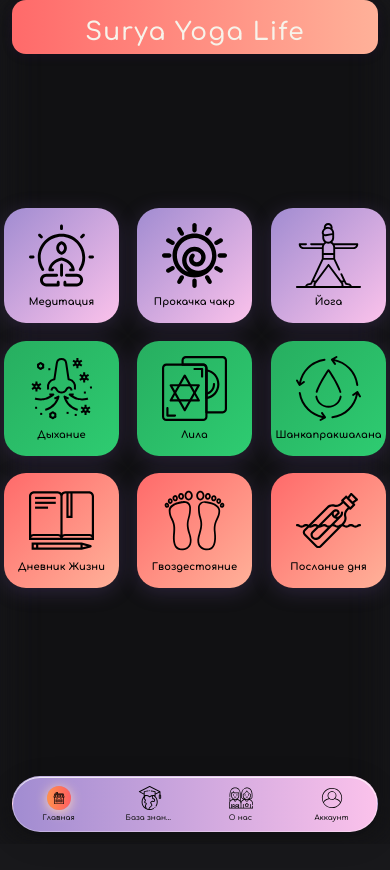
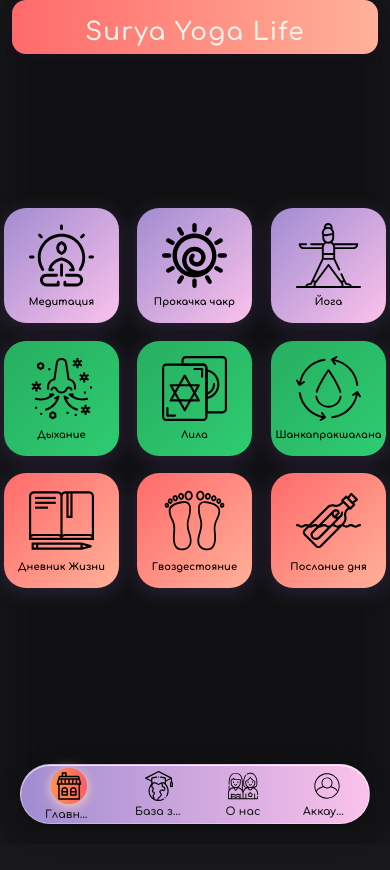
Before and after one commit to marselbeijing/Surya-Yoga-Life, a React (Create React App) app: page / in a window 390 px wide. Shown: the top 870 px of the page. Built offline with nearby package versions, Linux system fonts and the light colour scheme.

Commit message:
Фикс: одинаковый размер иконок нижнего бара на всех устройствах (aspect-ratio, object-fit, без медиа-запросов)

```diff
--- a/src/components/BottomBar.css
+++ b/src/components/BottomBar.css
@@ -72,11 +72,9 @@
   border-radius: 12px !important;
 }
 .bar-icon {
-  font-size: 1.1rem;
-  width: 24px;
-  height: 24px;
-  max-width: 24px;
-  max-height: 24px;
+  width: 30px;
+  height: 30px;
+  aspect-ratio: 1/1;
   border-radius: 50%;
   margin-bottom: 2px;
   transition: transform 0.3s ease, background 0.3s;
@@ -85,22 +83,26 @@
   justify-content: center;
 }
 
+.bar-icon img, .bar-icon svg {
+  width: 100%;
+  height: 100%;
+  object-fit: contain;
+  display: block;
+}
+
 .bar-tab.active .bar-icon {
   background: linear-gradient(90deg, #ff914d 0%, #ff5e62 100%);
   border-radius: 50%;
-  width: 32px;
-  height: 32px;
-  display: flex;
-  align-items: center;
-  justify-content: center;
+  width: 36px;
+  height: 36px;
   box-shadow: 0 2px 12px #ffd6b8;
   margin-bottom: 2px;
 }
 
 .bar-tab.active .bar-icon img,
 .bar-tab.active .bar-icon svg {
-  width: 16px !important;
-  height: 16px !important;
+  width: 100%;
+  height: 100%;
 }
 
 .bar-title {
@@ -117,32 +119,3 @@
   text-overflow: ellipsis;
   max-width: 48px;
 }
-
-@media (max-width: 480px) {
-  .bottom-bar {
-    height: 56px;
-    width: calc(100% - 24px);
-    max-width: 390px;
-    left: 50%;
-    transform: translateX(-50%);
-    bottom: 12px;
-    border-radius: 28px;
-  }
-  .bar-tab {
-    font-size: 0.65rem;
-    padding: 6px 4px;
-  }
-  .bar-tab.active {
-    padding: 2px 1px !important;
-    margin: 3px !important;
-    border-radius: 10px !important;
-  }
-  .bar-icon {
-    font-size: 1rem;
-    width: 26px;
-    height: 26px;
-  }
-  .bar-title {
-    font-size: 0.7em;
-  }
-}
--- a/src/components/BottomBar.js
+++ b/src/components/BottomBar.js
@@ -9,22 +9,22 @@ const tabs = [
   {
     key: 'home',
     label: 'Главная',
-    icon: <img src={HomeIcon} alt="Главная" style={{width: 24, height: 24}} />,
+    icon: <img src={HomeIcon} alt="Главная" />,
   },
   {
     key: 'knowledge',
     label: 'База знаний',
-    icon: <img src={KnowledgeIcon} alt="База знаний" style={{width: 24, height: 24}} />,
+    icon: <img src={KnowledgeIcon} alt="База знаний" />,
   },
   {
     key: 'about',
     label: 'О нас',
-    icon: <img src={AboutIcon} alt="О нас" style={{width: 24, height: 24}} />,
+    icon: <img src={AboutIcon} alt="О нас" />,
   },
   {
     key: 'account',
     label: 'Аккаунт',
-    icon: <img src={AccountIcon} alt="Аккаунт" style={{width: 24, height: 24}} />,
+    icon: <img src={AccountIcon} alt="Аккаунт" />,
   },
 ];
 
```
